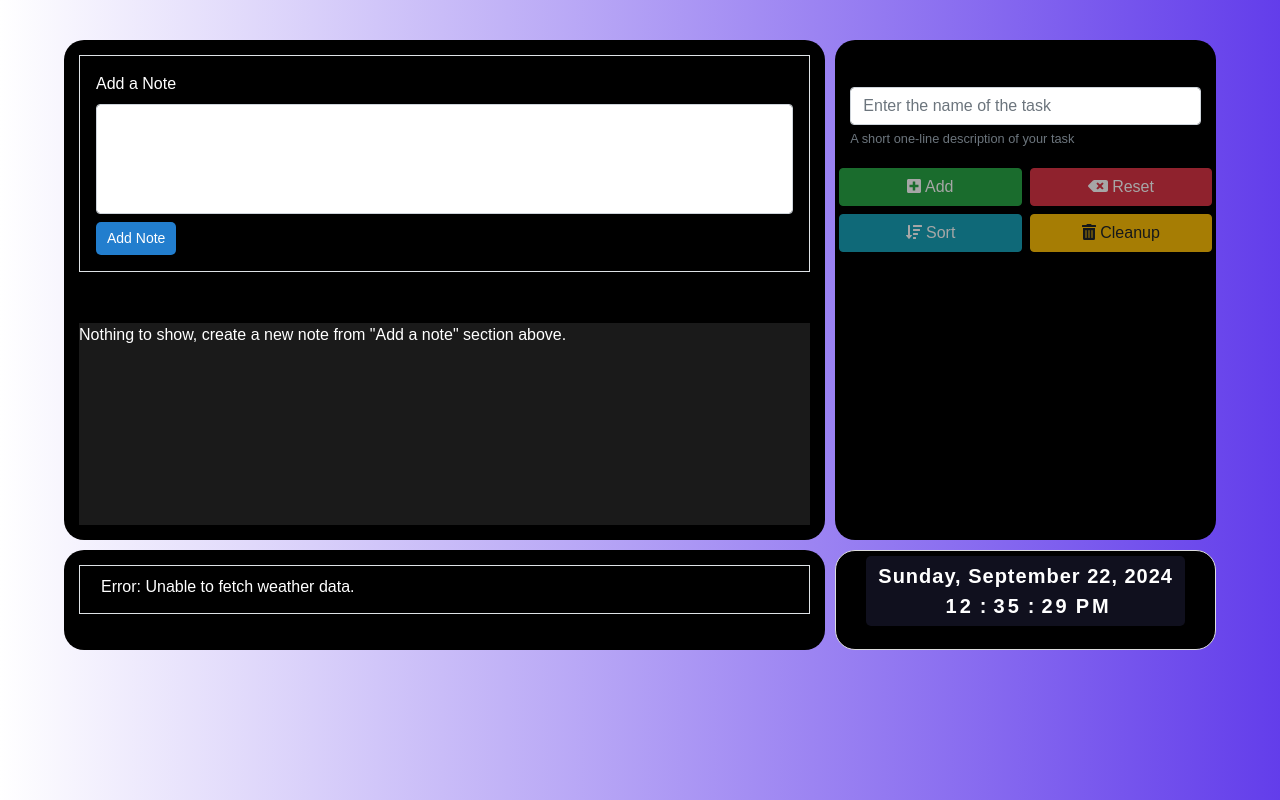
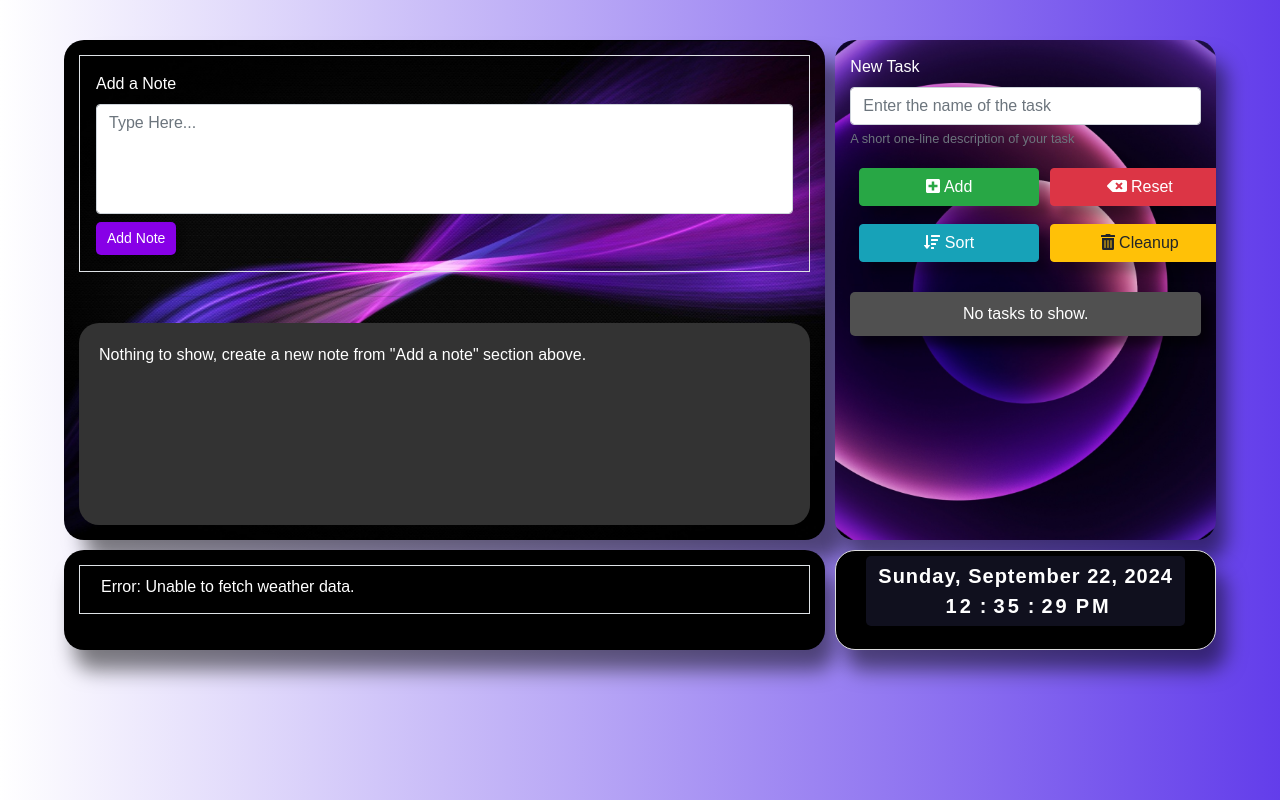
Before and after one commit to codewithshxbh/mini-project, a plain HTML site: page index.html in a window 1280 px wide. Drawn offline with nearby package versions, Linux system fonts and the light colour scheme; no server answers.

Commit message:
Add files via upload

```diff
--- a/index.html
+++ b/index.html
@@ -4,7 +4,7 @@
     <meta charset="UTF-8">
     <meta name="viewport" content="width=device-width, initial-scale=1.0">
     <meta http-equiv="X-UA-Compatible" content="ie=edge">
-    <title>Quadrant Layout App</title>
+    <title>NoteWise</title>
     <link rel="stylesheet" href="https://stackpath.bootstrapcdn.com/bootstrap/4.3.1/css/bootstrap.min.css" integrity="sha384-ggOyR0iXCbMQv3Xipma34MD+dH/1fQ784/j6cY/iJTQUOhcWr7x9JvoRxT2MZw1T" crossorigin="anonymous">
     <script src="https://code.jquery.com/jquery-3.3.1.slim.min.js" integrity="sha384-q8i/X+965DzO0rT7abK41JStQIAqVgRVzpbzo5smXKp4YfRvH+8abtTE1Pi6jizo" crossorigin="anonymous"></script>
     <script src="https://cdnjs.cloudflare.com/ajax/libs/popper.js/1.14.7/umd/popper.min.js" integrity="sha384-UO2eT0CpHqdSJQ6hJty5KVphtPhzWj9WO1clHTMGa3JDZwrnQq4sF86dIHNDz0W1" crossorigin="anonymous"></script>
@@ -15,17 +15,21 @@
 </head>
 <body>
     <div id="container">
+        <div id="container">
             <!-- Notes Section -->
             <div id="notes-section" class="quadrant top-left">
                 <div class="border p-3">
                     <label for="textarea">Add a Note</label>
-                <textarea name="textarea" id="textarea" class="form-control mb-2" cols="30" rows="4"></textarea>
+                    <textarea name="textarea" id="textarea" class="form-control mb-2" cols="30" rows="4" placeholder="Type Here..."></textarea>
                     <button id="myBtn" class="btn btn-primary">Add Note</button>
                 </div>
 
                 <hr class="my-4">
-            <div id="notes" class="notesBox"></div>
+                <div id="notes" class="notesBox">
+                    <!-- Notes will appear here -->
                 </div>
+            </div>
+
 
             <!-- To-Do List Section -->
             <div id="tasks-section" class="quadrant top-right">
@@ -37,43 +41,52 @@
 
                 <div class="row mb-3">
                     <div class="col-6 p-1">
-                    <button class="btn btn-success col" id="btnAdd" disabled>
+                        <button class="btn btn-success col" id="btnAdd">
                             <i class="fas fa-plus-square"></i> Add
                         </button>
                     </div>
                     <div class="col-6 p-1">
-                    <button class="btn btn-danger col" id="btnReset" disabled>
+                        <button class="btn btn-danger col" id="btnReset">
                             <i class="fas fa-backspace"></i> Reset
                         </button>
                     </div>
                     <div class="col-6 p-1">
-                    <button class="btn btn-info col" id="btnSort" disabled>
+                        <button class="btn btn-info col" id="btnSort">
                             <i class="fas fa-sort-amount-down"></i> Sort
                         </button>
                     </div>
                     <div class="col-6 p-1">
-                    <button class="btn btn-warning col" id="btnCleanup" disabled>
+                        <button class="btn btn-warning col" id="btnCleanup">
                             <i class="fas fa-trash-alt"></i> Cleanup
                         </button>
                     </div>
                 </div>
-
-            <ul class="list-group" id="ulTasks"></ul>
+                <div id="messageBox" class="message-box">No tasks to show.</div>
+                <ul class="list-group" id="ulTasks"></ul> <!-- Tasks will appear here -->
             </div>
 
             <!-- Weather Section -->
             <div id="weather-section" class="quadrant bottom-left">
                 <div class="border p-3">
-                <div id="weather-container">
-                </div>
+                    <div id="weather-container"></div>
                 </div>
             </div>
 
             <!-- Clock Section -->
             <div id="clock" class="quadrant bottom-right">
                 <div class="datetime">
-                <div class="date"> <span id="dayname">Day</span>, <span id="month">Month</span> <span id="daynum">00</span>, <span id="year">Year</span> </div>
-                <div class="time"> <span id="hour">00</span>: <span id="minutes">00</span>: <span id="seconds">00</span> <span id="period">AM</span> </div>
+                    <div class="date">
+                        <span id="dayname">Day</span>,
+                        <span id="month">Month</span>
+                        <span id="daynum">00</span>,
+                        <span id="year">Year</span>
+                    </div>
+                    <div class="time">
+                        <span id="hour">00</span>:
+                        <span id="minutes">00</span>:
+                        <span id="seconds">00</span>
+                        <span id="period">AM</span>
+                    </div>
                 </div>
             </div>
         </div>
--- a/script.js
+++ b/script.js
@@ -56,23 +56,8 @@ document.addEventListener('DOMContentLoaded', function() {
     };
 
     // Task-related functions
-    function showTasks() {
-        let tasks = localStorage.getItem('tasks');
-        let tasksObj = tasks ? JSON.parse(tasks) : [];
-        let html = "";
-
-        tasksObj.forEach(function(task, index) {
-            html += `<li class="list-group-item">
-                ${task}
-                <button class="btn btn-danger btn-sm float-right" onclick="deleteTask(${index})">Delete</button>
-            </li>`;
-        });
-
-        document.getElementById('ulTasks').innerHTML = tasksObj.length ? html : 'No tasks to show.';
-        console.log("Tasks displayed.");
-    }
-
-    document.getElementById('btnAdd').addEventListener('click', function() {
+     // Adding a new task
+     document.getElementById('btnAdd').addEventListener('click', function() {
         let taskInput = document.getElementById('inpNewTask');
         let taskValue = taskInput.value.trim();
 
@@ -86,17 +71,17 @@ document.addEventListener('DOMContentLoaded', function() {
 
         taskInput.value = "";
         showTasks();
-        toggleButtons();
         console.log("Task added.");
     });
 
+    // Reset tasks
     document.getElementById('btnReset').addEventListener('click', function() {
         localStorage.removeItem('tasks');
         showTasks();
-        toggleButtons();
         console.log("Tasks reset.");
     });
 
+    // Sort tasks
     document.getElementById('btnSort').addEventListener('click', function() {
         let tasks = localStorage.getItem('tasks');
         if (!tasks) return;
@@ -106,10 +91,10 @@ document.addEventListener('DOMContentLoaded', function() {
         localStorage.setItem('tasks', JSON.stringify(tasksObj));
 
         showTasks();
-        toggleButtons();
         console.log("Tasks sorted.");
     });
 
+    // Cleanup tasks
     document.getElementById('btnCleanup').addEventListener('click', function() {
         let tasks = localStorage.getItem('tasks');
         if (!tasks) return;
@@ -119,10 +104,10 @@ document.addEventListener('DOMContentLoaded', function() {
         localStorage.setItem('tasks', JSON.stringify(tasksObj));
 
         showTasks();
-        toggleButtons();
         console.log("Tasks cleaned up.");
     });
 
+    // Delete a task
     window.deleteTask = function(index) {
         let tasks = localStorage.getItem('tasks');
         let tasksObj = tasks ? JSON.parse(tasks) : [];
@@ -130,19 +115,26 @@ document.addEventListener('DOMContentLoaded', function() {
         tasksObj.splice(index, 1);
         localStorage.setItem('tasks', JSON.stringify(tasksObj));
         showTasks();
-        toggleButtons();
         console.log(`Task ${index + 1} deleted.`);
     };
 
-    function toggleButtons() {
-        let taskInput = document.getElementById('inpNewTask').value.trim();
-        let buttons = ['btnAdd', 'btnReset', 'btnSort', 'btnCleanup'];
-        buttons.forEach(btnId => document.getElementById(btnId).disabled = !taskInput);
+    // Display tasks
+    function showTasks() {
+        let tasks = localStorage.getItem('tasks');
+        let tasksObj = tasks ? JSON.parse(tasks) : [];
+        let html = "";
+
+        tasksObj.forEach(function(task, index) {
+            html += `<li class="list-group-item">
+                ${task}
+                <button class="btn btn-danger btn-sm float-right" onclick="deleteTask(${index})">Delete</button>
+            </li>`;
+        });
+
+        document.getElementById('ulTasks').innerHTML = tasksObj.length ? html : '';
+        document.getElementById('messageBox').style.display = tasksObj.length ? 'none' : 'block';
+        console.log("Tasks displayed.");
     }
-
-    document.getElementById('inpNewTask').addEventListener('input', function() {
-        toggleButtons();
-    });
 
     const apiKey = '868b78507ac5cd905559fbe39de81e97';
     const city = 'Delhi';
--- a/style.css
+++ b/style.css
@@ -36,25 +36,32 @@ body {
     padding: 15px;
     overflow: hidden;
     background-color: #ffffff;
-    color: white; /* Added white text for consistency */
+    color: white;
 }
 
 /* Notes section */
 #notes-section {
+    box-shadow: 20px 20px 20px rgba(0, 0, 0, 0.5); /* Added shadow to the bottom */
     display: flex;
     flex-direction: column;
     height: 500px;
     overflow: auto;
     background-color: black; /* Added black background */
     color: white; /* Added white text */
+    background-image: url('bg.jpg'); /* Add your image path here */
+    background-size: cover; /* Ensures the image covers the entire section */
+    background-position: center; /* Centers the image */
 }
 
 .notesBox {
     flex: 1;
     overflow-y: auto;
     margin-top: 2px;
-    background-color: rgba(77, 77, 77, 0.347); /* Ensures consistency */
+    background-color: #333; /* Ensures consistency */
     color: rgb(255, 255, 255); /* Ensures consistency */
+    border-radius: 20px;
+    padding-left: 20px; /* Added padding on the left */
+    padding-top: 20px;
 }
 
 textarea {
@@ -67,43 +74,10 @@ textarea {
     color: white; /* Added white text */
 }
 
-/* Tasks section */
-#tasks-section {
-    background-color: rgb(0, 0, 0); /* Black background */
-    color: rgb(0, 0, 0); /* White text */
-    overflow: auto; /* Ensure content is scrollable if necessary */
-    padding: 15px; /* Add padding for better spacing */
-    height: 100%; /* Ensure it fills its grid area */
-    box-sizing: border-box; /* Include padding in the total width/height */
-}
-
-#tasks-container {
-    display: flex;
-    flex-direction: column;
-    height: 100%; /* Ensure it fills its container */
-}
-
-.task-item {
-    background-color: #333; /* Darker background for individual tasks for better contrast */
-    color: rgb(0, 0, 0); /* White text color for tasks */
-    border-radius: 5px;
-    padding: 10px;
-    margin-bottom: 10px; /* Space between tasks */
-    box-shadow: 0 2px 4px rgba(0, 0, 0, 0.1); /* Optional shadow for better visibility */
-}
-
-/* Example of how task items might be styled */
-.task-item h3 {
-    margin: 0;
-}
-
-.task-item p {
-    margin: 0;
-}
-
 
 /* Weather section */
 #weather-section {
+    box-shadow: 10px 20px 20px rgba(0, 0, 0, 0.5); /* Added shadow to the bottom */
     background-color: black; /* Added black background */
     color: white; /* Added white text */
 }
@@ -125,6 +99,7 @@ textarea {
     background-color: black; /* Black background */
     color: white; /* White text */
     padding: 30px; /* Adjusted padding for better spacing */
+    box-shadow: 10px 20px 20px rgba(0, 0, 0, 0.5); /* Added shadow to the bottom */
 }
 
 /* Datetime section */
@@ -180,29 +155,92 @@ textarea {
 
 .list-group-item {
     border-radius: 5px;
-    background-color: #fff;
+    background-color: #505050;
+    color: white;
     box-shadow: 0 2px 4px rgba(0, 0, 0, 0.1);
     margin-bottom: 10px;
 }
 
 /* Button */
 #myBtn, .buttonHeading {
-    background-color: #227ece;
+    background-color: #8700e7;
     color: #fff;
     padding: 6px 11px;
     border: none;
     border-radius: 5px;
     font-size: 14px;
 }
+/* Tasks section */
+#tasks-section {
+    box-shadow: 10px 20px 20px rgba(0, 0, 0, 0.5); /* Added shadow to the bottom */
+    background-color: rgb(0, 0, 0); /* Black background */
+    color: rgb(255, 255, 255); /* White text */
+    overflow: auto; /* Ensure content is scrollable if necessary */
+    padding: 15px; /* Add padding for better spacing */
+    height: 100%; /* Ensure it fills its grid area */
+    box-sizing: border-box; /* Include padding in the total width/height */
+    background-image: url('bg2.jpg'); /* Add your image path here */
+    background-size: cover; /* Ensures the image covers the entire section */
+    background-position: center; /* Centers the image */
+}
+
+#tasks-container {
+    display: flex;
+    flex-direction: column;
+    height: 100%; /* Ensure it fills its container */
+}
+
+
+.task-item {
+    background-color: #333; /* Darker background for individual tasks for better contrast */
+    color: rgb(255, 255, 255); /* White text color for tasks */
+    border-radius: 5px;
+    padding: 10px;
+    margin-bottom: 10px; /* Space between tasks */
+    box-shadow: 0 2px 4px rgba(0, 0, 0, 0.1); /* Optional shadow for better visibility */
+}
+/* Button styling */
+#btnAdd, #btnReset, #btnSort, #btnCleanup {
+    width: 180px; /* Reduced width */
+    margin-left: 20px;
+    margin-bottom: 10px;
+    box-shadow: 10px 10px 10px rgba(0, 0, 0, 0.3); /* Added shadow */
+}
+.message-box {
+    border: 1px; /* Border for the box */
+    padding: 10px; /* Padding inside the box */
+    margin-top: 10px; /* Space above the box */
+    background-color: #505050;
+    text-align: center; /* Center the text */
+    border-radius: 5px; /* Rounded corners */
+    display: none; /* Initially hidden */
+    box-shadow: 10px 10px 10px rgba(0, 0, 0, 0.5); /* Added shadow to the bottom */
+}
+
+
+
+
+.task-item h3 {
+    margin: 0;
+}
+
+.task-item p {
+    margin: 0;
+}
+
+
+button {
+    box-shadow: 5px 5px 5px rgba(0, 0, 0, 0.3); /* Added shadow */
+}
 
 .buttonHeading:hover {
-    background-color: #3c8bd1;
+    background-color: #5f0ba0;
 }
 
 #myBtn:hover {
-    background-color: #3686cc;
+    background-color: #5f0ba0;
 }
 
 hr.my-4 {
-    margin: 10px 0;
+    margin: 5px 0;
 }
```
Also changed, not shown: bg.jpg (added), bg2.jpg (added). Lines whose indentation alone changed are shown as unchanged.
